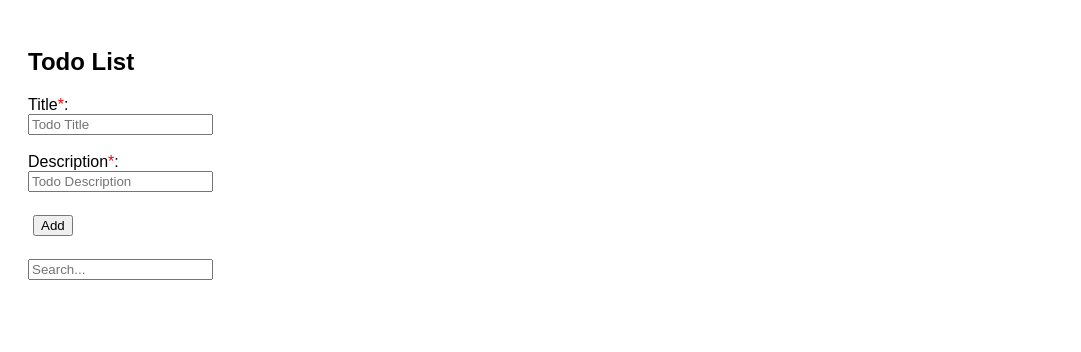
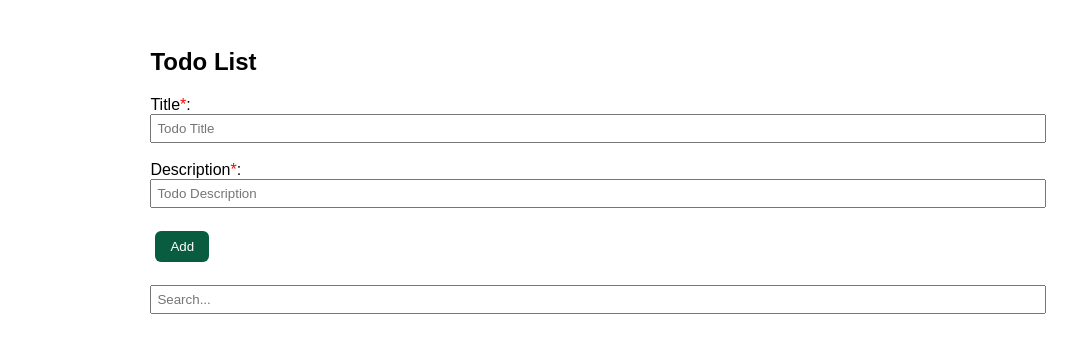
Before and after one commit to neamatabdollah/ITI_todo_Lab2, a plain HTML site: page index.html in a window 1280 px wide. Shown: the whole page, without its empty margins (0-1081 px from the left). Drawn offline with Linux system fonts and the light colour scheme.

Commit message:
Update todo.css

```diff
--- a/todo.css
+++ b/todo.css
@@ -2,16 +2,33 @@ body {
   font-family: sans-serif;
   padding: 20px;
 }
+#doDoListContainer {
+  width: 80%;
+  margin: auto;
+}
 .todo {
   border: 1px solid #ccc;
+  width: 90%;
   padding: 10px;
   margin-top: 10px;
 }
 .done {
   background-color: #b7f7b7;
 }
+#title, #desc, #search {
+  width: 90%;
+}
+input {
+  padding: 5px;
+}
 button {
   margin: 5px;
+  padding: 8px 15px;
+  background-color: #095c3f;
+  color: white;
+  border: none;
+  border-radius: 6px;
+  cursor: pointer;
 }
 #errorMessage {
   color: red;
```
